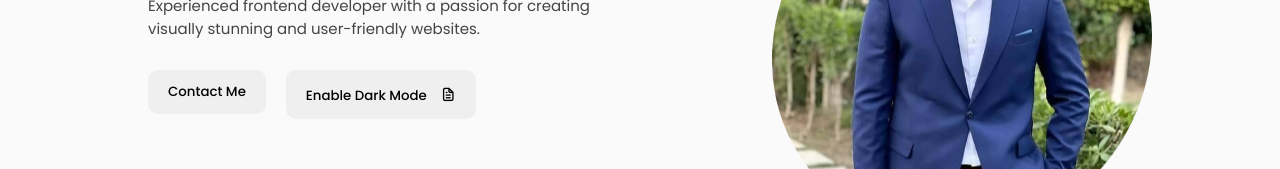
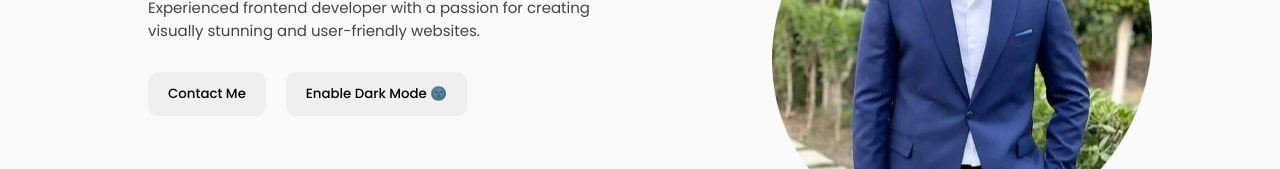
Before and after one commit to hazem257/Hazem_portF, a plain HTML site: page index.html in a window 1280 px wide. Shown: the part 354-523 px from the top of the page. Drawn offline with nearby package versions, Linux system fonts and the light colour scheme; some packages are replaced by stand-ins of ours; a script that the page names is missing.

Commit message:
Update index.html

```diff
--- a/index.html
+++ b/index.html
@@ -63,7 +63,7 @@
             </div>
             <div class="featured-text-btn">
              <a href="https://api.whatsapp.com/send?phone=201025547663"> <button class="btn blue-btn">Contact Me</button> </a>
-             <button id="dar" onclick="darkE(), rep()" class="btn">Enable Dark Mode <i class="uil uil-file-alt"></i></button>
+             <button id="dar" class="btn">Enable Dark Mode 🌚</button>
             </div>
             <div class="social_icons">
                 <div class="icon"><a target="_blank" href="https://www.facebook.com/hazemgm21"><i class="fa-brands fa-facebook-f" style="color: #005eff;"></i></a></i></div>
```
